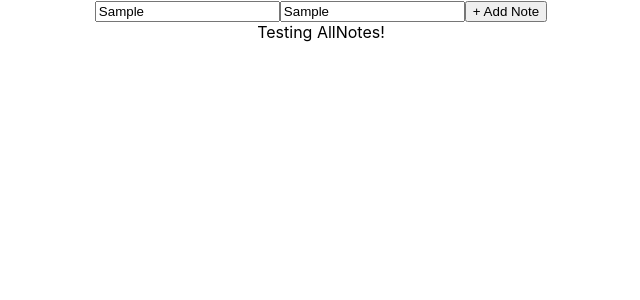
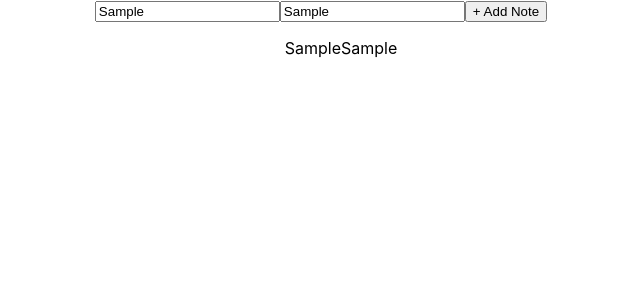
Before and after one commit to ollienorman/notes-react, a React (Create React App) app: page / in a window 1280 px wide. Both pictures are taken after typing "Sample", "Sample" into the empty fields and a click on the button "+ Add Note". Shown: the top 300 px of the page, without its empty margins (319-959 px from the left). Built offline with nearby package versions, Linux system fonts and the light colour scheme.

Commit message:
Add Note component, add functionality for AllNotes component to display Note components and their content on page

```diff
--- a/src/App.js
+++ b/src/App.js
@@ -4,7 +4,7 @@ import NewNote from './components/NewNote';
 import AllNotes from './components/AllNotes';
 
 function App() {
-  const [notes, setNotes] = useState([{title: 'test title', body: 'test body'}])
+  const [notes, setNotes] = useState([])
 
   const addNote = (note) => {
     const notesTemp = [ ...notes ];
@@ -13,7 +13,15 @@ function App() {
   }
 
   useEffect(() => {
-    console.log(notes);
+    console.log('in localStorage useEffect');
+    const localStorageRef = localStorage.getItem('notes')
+    console.log(localStorageRef);
+    if (localStorageRef) {
+      setNotes(JSON.parse(localStorageRef))
+    }
+  }, [])
+
+  useEffect(() => {
     localStorage.setItem(
       'notes',
       JSON.stringify(notes)
@@ -23,7 +31,7 @@ function App() {
   return (
     <div className="App">
       <NewNote addNote={addNote}/>
-      <AllNotes />
+      <AllNotes notes={notes}/>
     </div>
   );
 }
--- a/src/components/AllNotes.js
+++ b/src/components/AllNotes.js
@@ -1,9 +1,16 @@
 import React, {useState, useEffect } from 'react'
+import Note from './Note';
+
+// sort notes by ID (timestamp)
 
 function AllNotes(props) {
   return (
     <div>
-      Testing AllNotes!
+      <ul className="all-notes">
+        {props.notes.map((note) => (
+          <Note body={note.body} title={note.title} key={note.id}/>
+        ))}
+      </ul>
     </div>
   )
 }
--- /dev/null
+++ b/src/components/Note.js
@@ -0,0 +1,14 @@
+import React, {useState, useEffect } from 'react'
+
+// sort notes by ID (timestamp)
+
+function Note(props) {
+  return (
+    <div>
+      {props.title}
+      {props.body}
+    </div>
+  )
+}
+
+export default Note;
```
